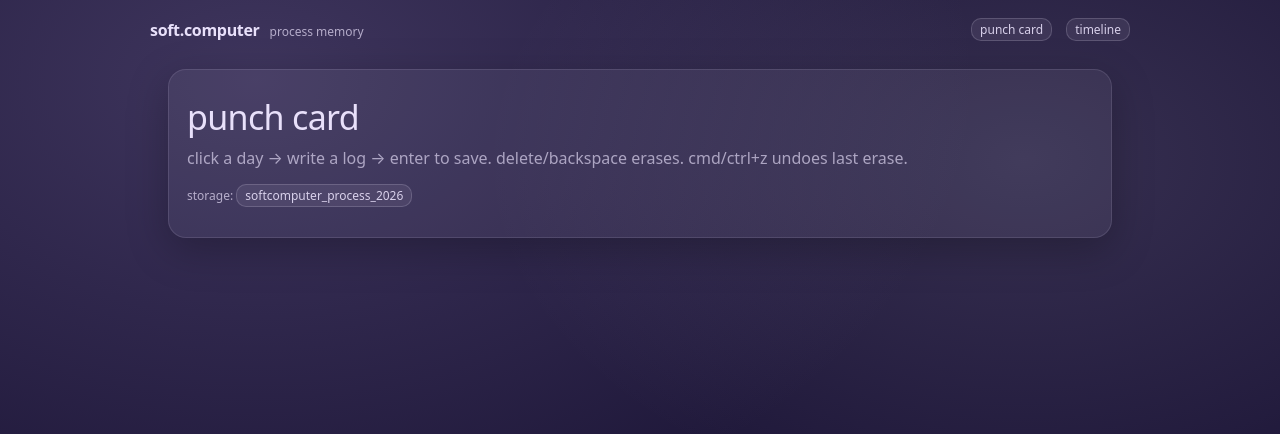
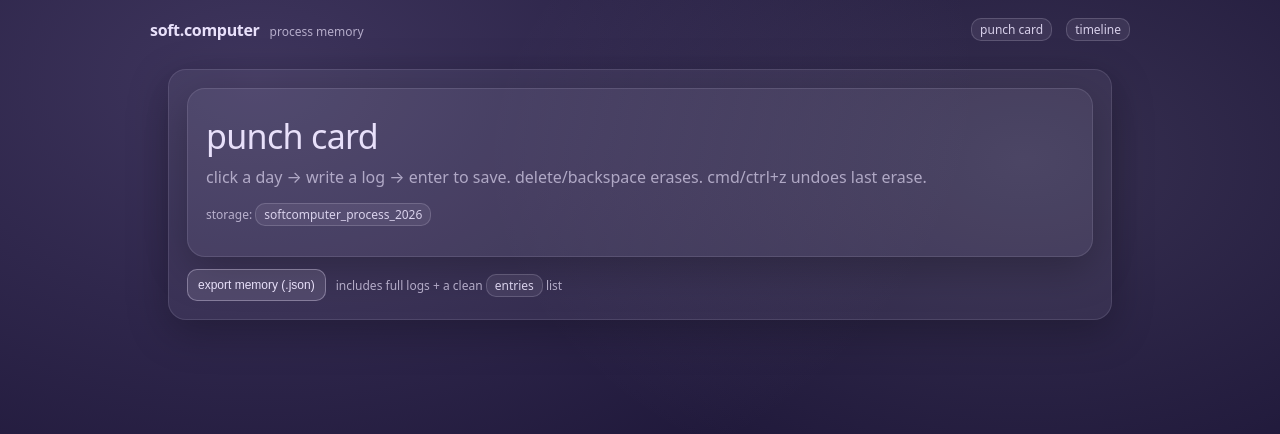
Before and after one commit to yafira/soft-computer, a Next.js app: page /punch in a window 1280 px wide. Shown: the top 434 px of the page. Built offline with nearby package versions, Linux system fonts and the light colour scheme.

Commit message:
feat: added export memory download for punch card logs

```diff
--- a/src/app/globals.css
+++ b/src/app/globals.css
@@ -170,3 +170,25 @@ hr {
   border-color: rgba(255, 255, 255, 0.18);
   background: rgba(255, 255, 255, 0.07);
 }
+
+.btn {
+  appearance: none;
+  border: 1px solid rgba(232, 224, 250, 0.35);
+  background: rgba(232, 224, 250, 0.12);
+  color: rgb(232, 224, 250);
+  padding: 8px 10px;
+  border-radius: 10px;
+  font-size: 12px;
+  cursor: pointer;
+  transition: transform 120ms ease, background 120ms ease, border 120ms ease;
+}
+
+.btn:hover {
+  background: rgba(232, 224, 250, 0.18);
+  border-color: rgba(232, 224, 250, 0.55);
+  transform: translateY(-1px);
+}
+
+.btn:active {
+  transform: translateY(0px);
+}
--- a/src/app/punch/page.js
+++ b/src/app/punch/page.js
@@ -1,5 +1,11 @@
-import PunchCard from "../../components/PunchCard";
+import PunchCard from "@/components/PunchCard";
+import ExportMemory from "@/components/ExportMemory";
 
 export default function PunchPage() {
-  return <PunchCard />;
+  return (
+    <div className="panel">
+      <PunchCard />
+      <ExportMemory />
+    </div>
+  );
 }
--- /dev/null
+++ b/src/components/ExportMemory.js
@@ -0,0 +1,114 @@
+"use client";
+
+const STORAGE_KEY = "softcomputer_process_2026";
+const months = [
+  "jan",
+  "feb",
+  "mar",
+  "apr",
+  "may",
+  "jun",
+  "jul",
+  "aug",
+  "sep",
+  "oct",
+  "nov",
+  "dec",
+];
+
+function downloadText(filename, text) {
+  const blob = new Blob([text], { type: "application/json;charset=utf-8" });
+  const url = URL.createObjectURL(blob);
+
+  const a = document.createElement("a");
+  a.href = url;
+  a.download = filename;
+  document.body.appendChild(a);
+  a.click();
+  a.remove();
+
+  URL.revokeObjectURL(url);
+}
+
+function safeParse(raw) {
+  try {
+    return JSON.parse(raw);
+  } catch {
+    return null;
+  }
+}
+
+function buildEntriesFromState(state) {
+  const entries = [];
+
+  const logs = state?.logs;
+  if (!Array.isArray(logs)) return entries;
+
+  for (let m = 0; m < 12; m++) {
+    for (let d = 0; d < 31; d++) {
+      const text = (logs?.[m]?.[d] || "").trim();
+      if (!text) continue;
+
+      // month index m (0-11), day index d (0-30)
+      const dayNumber = d + 1;
+
+      // optional real date string for 2026 (naive)
+      const iso = `2026-${String(m + 1).padStart(2, "0")}-${String(
+        dayNumber
+      ).padStart(2, "0")}`;
+
+      entries.push({
+        monthIndex: m,
+        dayIndex: d,
+        month: months[m],
+        day: dayNumber,
+        date: iso,
+        text,
+      });
+    }
+  }
+
+  return entries;
+}
+
+export default function ExportMemory() {
+  const onExport = () => {
+    const raw = localStorage.getItem(STORAGE_KEY);
+    const state = raw ? safeParse(raw) : null;
+
+    // ensure shape exists even if older storage versions
+    const normalized = {
+      punched: state?.punched || [],
+      logs: state?.logs || [],
+    };
+
+    const payload = {
+      version: 2,
+      exportedAt: new Date().toISOString(),
+      storageKey: STORAGE_KEY,
+
+      // full data (arrays)
+      raw: normalized,
+
+      // human-friendly list of only logged days
+      entries: buildEntriesFromState(normalized),
+    };
+
+    const pretty = JSON.stringify(payload, null, 2);
+    const stamp = new Date().toISOString().slice(0, 10);
+    downloadText(`softcomputer-memory-${stamp}.json`, pretty);
+  };
+
+  return (
+    <div
+      style={{ marginTop: 12, display: "flex", gap: 10, alignItems: "center" }}
+    >
+      <button className="btn" onClick={onExport}>
+        export memory (.json)
+      </button>
+      <span className="small">
+        includes full logs + a clean <span className="kbd">entries</span> list
+      </span>
+    </div>
+  );
+}
```
